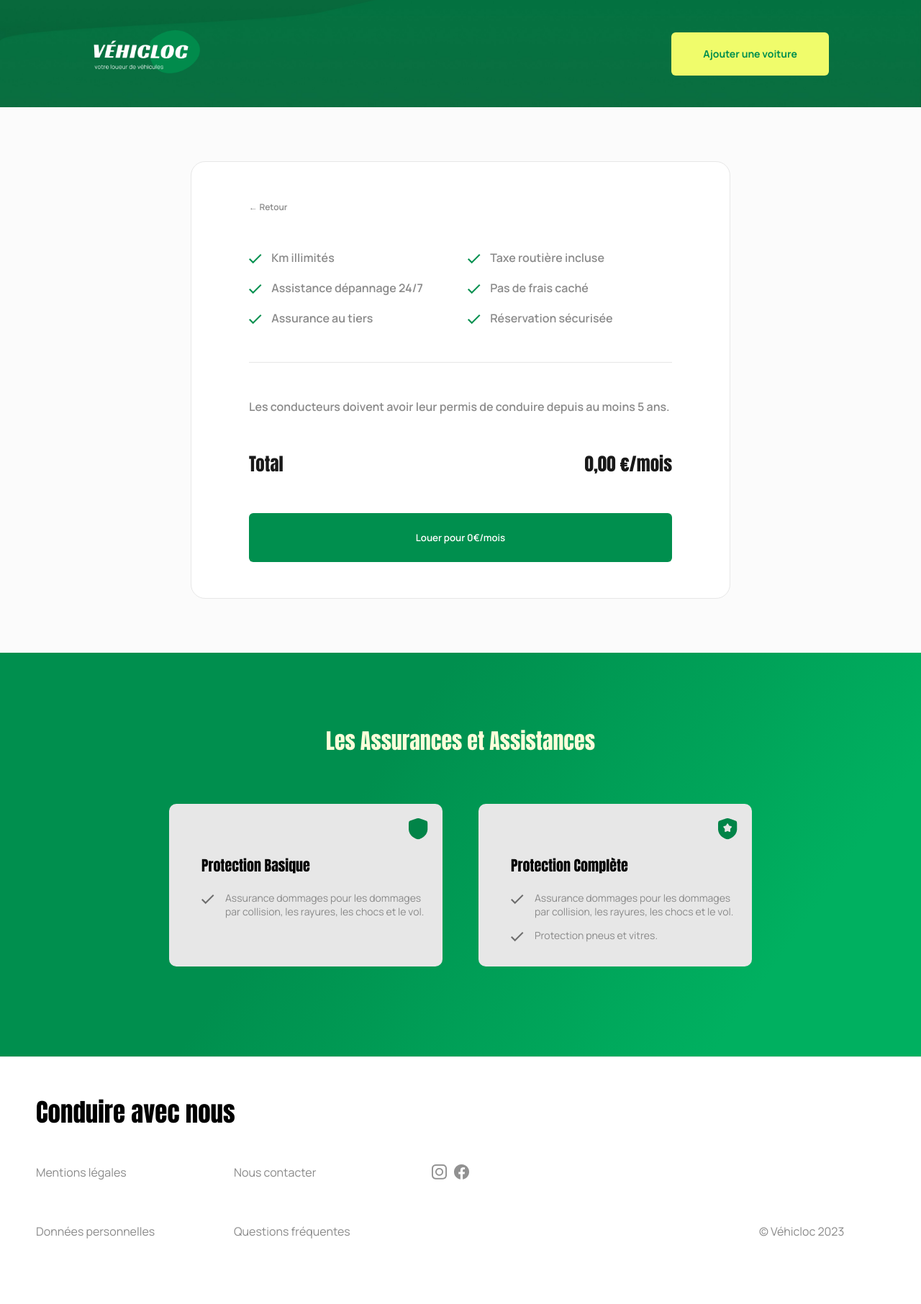
After one commit to OpenClassrooms79/Projet-8-exercice, a Symfony app: template templates/detail.html.twig in a window 1280 px wide. The commit adds this page. Shown: the whole page at 72% size. Run offline with Twig, Linux system fonts and the light colour scheme; the template is opened without the code that fills it, so the values that code supplies are empty; some libraries are stand-ins or nearby versions.

Commit message:
- page de détail d'une voiture

```diff
--- /dev/null
+++ b/templates/detail.html.twig
@@ -0,0 +1,63 @@
+{% extends 'base.html.twig' %}
+
+{% block title %}{{ voiture.name }} - {{ parent() }}{% endblock %}
+
+{% block body %}
+    <section id="car">
+        <a href="index.html">← Retour</a>
+        <h1>{{ voiture.name }}</h1>
+
+        <p class="description-car">{{ voiture.description }}</p>
+
+        <div class="advantages">
+            <div class="single-advantage"><img src="{{ asset('assets/icons/checked.png') }}" alt=""/> Km illimités</div>
+            <div class="single-advantage"><img src="{{ asset('assets/icons/checked.png') }}" alt=""/> Taxe routière
+                incluse
+            </div>
+            <div class="single-advantage"><img src="{{ asset('assets/icons/checked.png') }}" alt=""/> Assistance
+                dépannage 24/7
+            </div>
+            <div class="single-advantage"><img src="{{ asset('assets/icons/checked.png') }}" alt=""/> Pas de frais caché
+            </div>
+            <div class="single-advantage"><img src="{{ asset('assets/icons/checked.png') }}" alt=""/> Assurance au tiers
+            </div>
+            <div class="single-advantage"><img src="{{ asset('assets/icons/checked.png') }}" alt=""/> Réservation
+                sécurisée
+            </div>
+        </div>
+
+        <hr>
+
+        <p class="legal-information">Les conducteurs doivent avoir leur permis de conduire depuis au moins 5 ans.</p>
+
+        <div class="total-rent">
+            <span>Total</span>
+            <span>{{ voiture.monthlyPrice | number_format(2, ',', ' ') }} €/mois</span>
+        </div>
+        <button class="btn-add">Louer pour {{ voiture.monthlyPrice | number_format(0) }}€/mois</button>
+        <!-- Bouton inactif -->
+    </section>
+
+    <section id="insurances">
+        <h2>Les Assurances et Assistances</h2>
+
+        <div class="insurances-list">
+            <div class="single-insurance">
+                <img src="{{ asset('assets/icons/basic.png') }}" alt="Basique"/>
+                <h3>Protection Basique</h3>
+                <p><img src="{{ asset('assets/icons/checked.png') }}" alt=""/> Assurance
+                    dommages pour les dommages par collision, les
+                    rayures, les chocs et le vol.</p>
+            </div>
+            <div class="single-insurance">
+                <img src="{{ asset('assets/icons/complete.png') }}" alt="Complète"/>
+                <h3>Protection Complète</h3>
+                <p><img src="{{ asset('assets/icons/checked.png') }}" alt=""/> Assurance
+                    dommages pour les dommages par collision, les
+                    rayures, les chocs et le vol.</p>
+                <p><img src="{{ asset('assets/icons/checked.png') }}" alt=""/> Protection pneus
+                    et vitres.</p>
+            </div>
+        </div>
+    </section>
+{% endblock %}
```
Also changed, not shown: src/Controller/VoituresController.php (+17 -0 lines), templates/accueil.html.twig (+13 -10 lines), templates/voitures/index.html.twig (deleted, +0 -20 lines).
